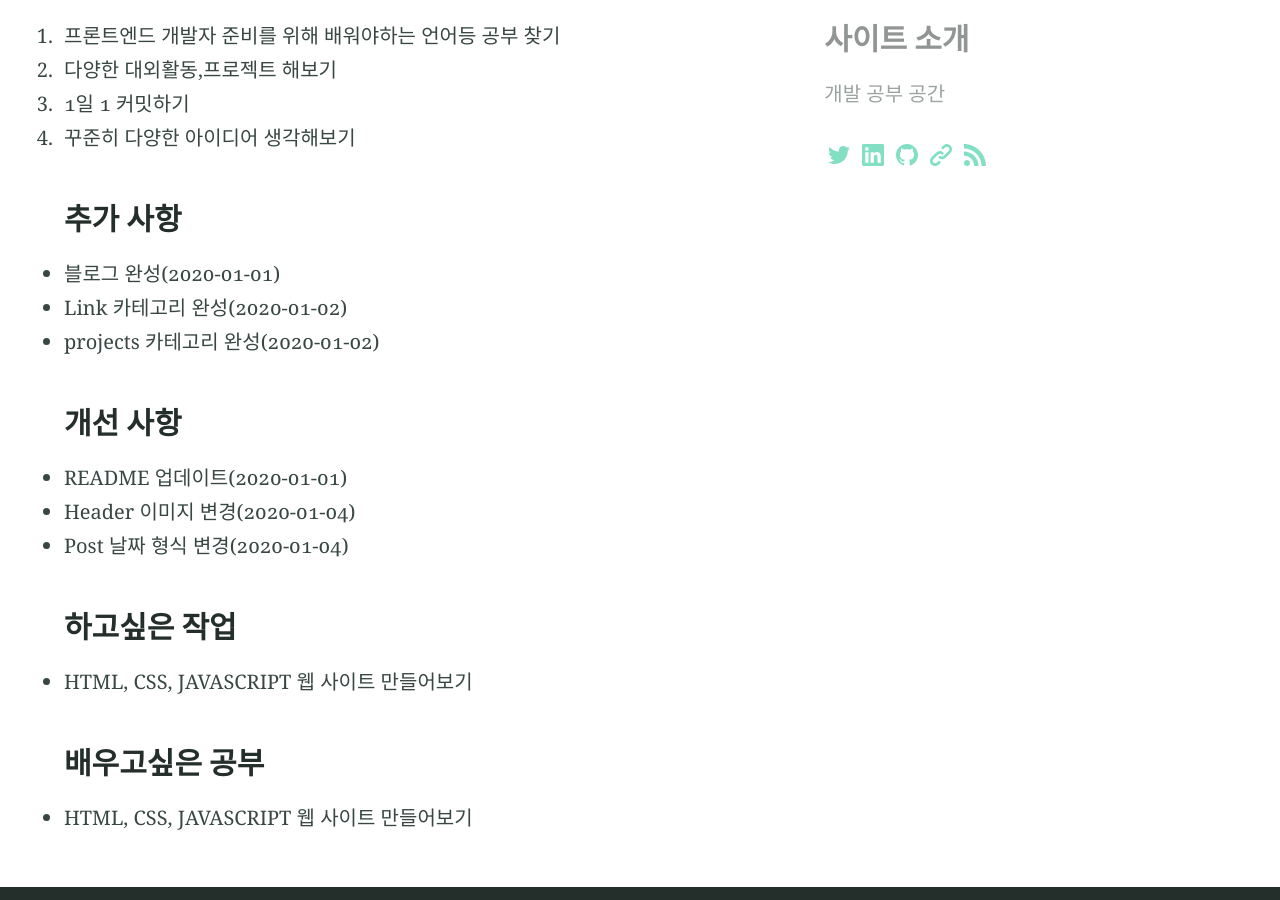
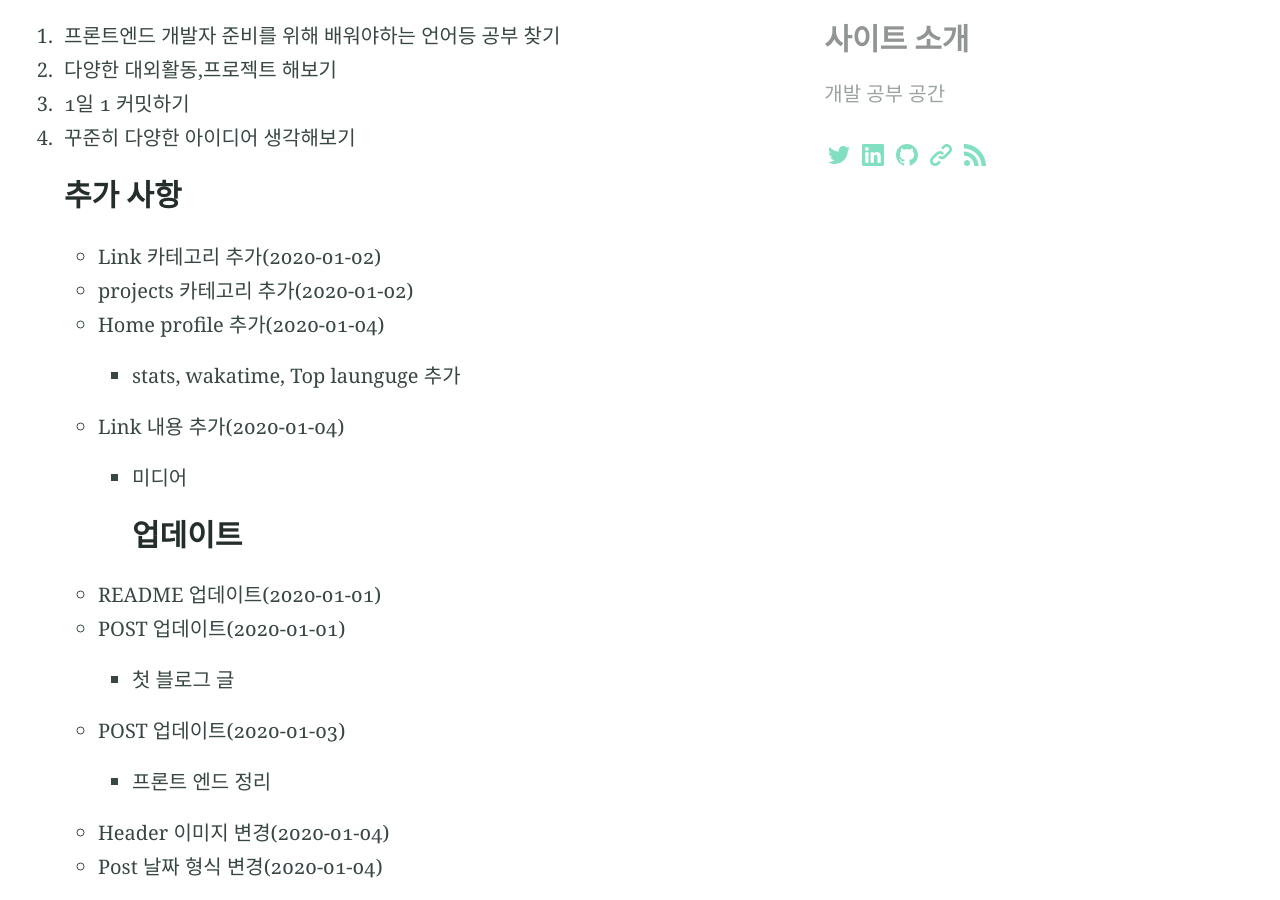
Before and after one commit to EngineerYun/EngineerYun.github.io, a Jekyll site: the page built from projects-study.md, in a window 1280 px wide and 900 px high, scrolled down 577 px. Built offline with Jekyll 4.4.1, drawn with Linux system fonts in a browser that asks for light colours; some of the changed text lies outside the part shown.

Commit message:
Project 일지 업데이트

```diff
--- a/projects-study.md
+++ b/projects-study.md
@@ -7,25 +7,40 @@ excerpt: "Development"
 aside: true
 ---
 
-### Quest
-
+### HOPE
 1. 프론트엔드 개발자 준비를 위해 배워야하는 언어등 공부 찾기
 2. 다양한 대외활동,프로젝트 해보기
 3. 1일 1 커밋하기
 4. 꾸준히 다양한 아이디어 생각해보기
-
 ### 추가 사항
-* 블로그 완성(2020-01-01)
-* Link 카테고리 완성(2020-01-02)
-* projects 카테고리 완성(2020-01-02)
-
-### 개선 사항
+* Link 카테고리 추가(2020-01-02)
+* projects 카테고리 추가(2020-01-02)
+* Home profile 추가(2020-01-04)
+  - stats, wakatime, Top launguge 추가
+* Link 내용 추가(2020-01-04)
+  - 미디어
+### 업데이트
 * README 업데이트(2020-01-01)
+* POST 업데이트(2020-01-01)
+  - 첫 블로그 글
+* POST 업데이트(2020-01-03)
+  - 프론트 엔드 정리
 * Header 이미지 변경(2020-01-04)
 * Post 날짜 형식 변경(2020-01-04)
-
-### 하고싶은 작업
-* HTML, CSS, JAVASCRIPT 웹 사이트 만들어보기
-
-### 배우고싶은 공부
-* HTML, CSS, JAVASCRIPT 웹 사이트 만들어보기
+  - EN 날짜 형식 -> yy/m/d 형식으로 변경
+* Link 내용 업데이트(2020-01-04)
+  - 마크다운 문법 정리, it미디어 모음
+* project 내용 업데이트(2020-01-04)
+  - HOPE, 추가사항, 개선사항, 개발예정 항목 추가
+### 개선 사항
+* Links 오타 수정(2020-01-04)
+* HOME의 해야하는 작업, 하고싶은 공부를 Project로 옮김(2020-01-04)
+* Links 분류 작업(2020-01-04)
+  - 깃허브, 미디어, 사이트로 분류
+### 개발 예정
+* HTML, CSS, JAVASCRIPT 웹 사이트 만들어보기(1월)
+* 인디 게임 만들어보기(미예정)
+### 업데이트 예정
+* POST 작성
+  - 프론트 엔드 정리 완성
+* POST 뱃지 작업하기
```
